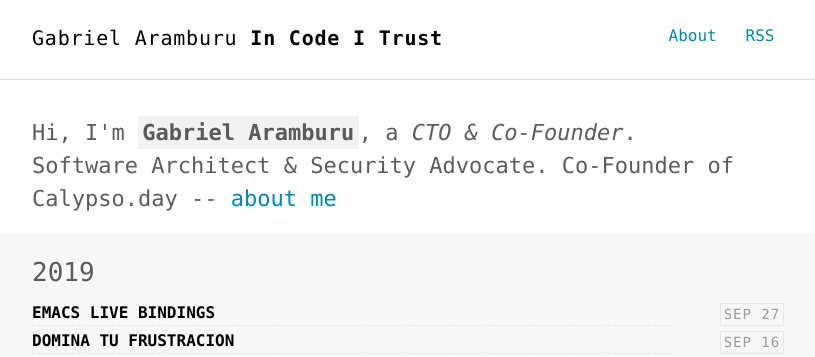
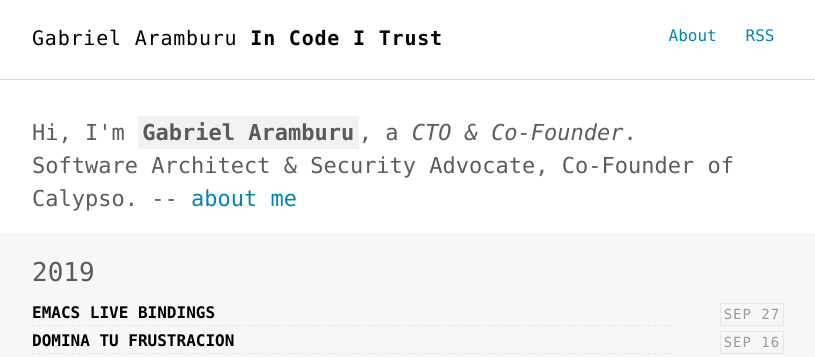
Before and after one commit to gabamnml/blog, a Jekyll site: the page built from index.html, in a window 1280 px wide. Shown: the top 357 px of the page, without its empty margins (232-1047 px from the left). Built offline with Jekyll 4.4.1, drawn with Linux system fonts in a browser that asks for light colours.

Commit message:
update site

```diff
--- a/_config.yml
+++ b/_config.yml
@@ -31,7 +31,7 @@ sass:
 author:
   name     : "Gabriel Aramburu"
   job      : "CTO & Co-Founder"
-  bio      : "Software Architect & Security Advocate. Co-Founder of Calypso.day"
+  bio      : "Software Architect & Security Advocate, Co-Founder of Calypso."
   thumb    : /images/author.jpg
   email    : hello@garamburu.com
   url      : http://garamburu.com
```
Also changed, not shown: about.md (line endings or trailing spaces).
